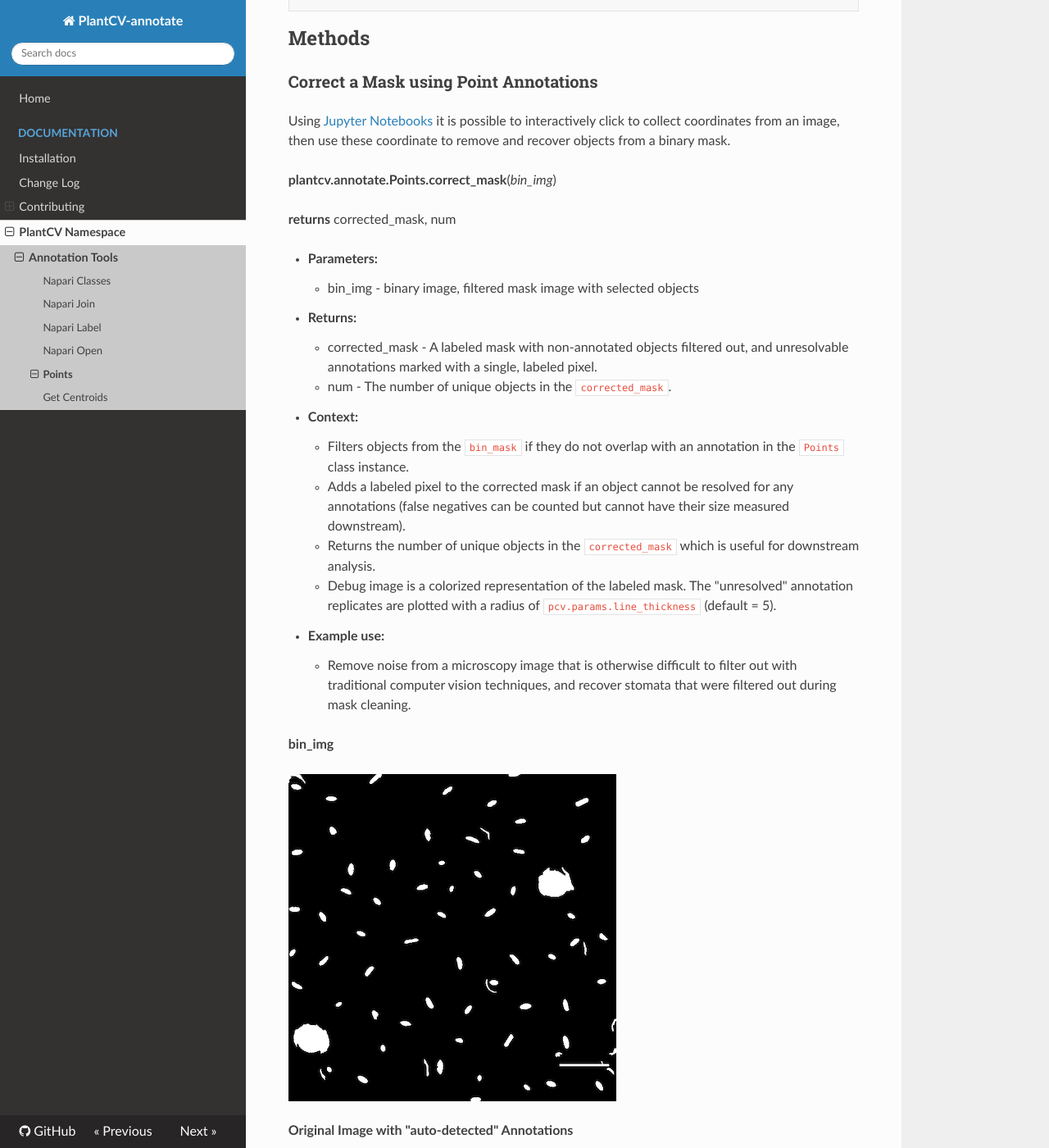
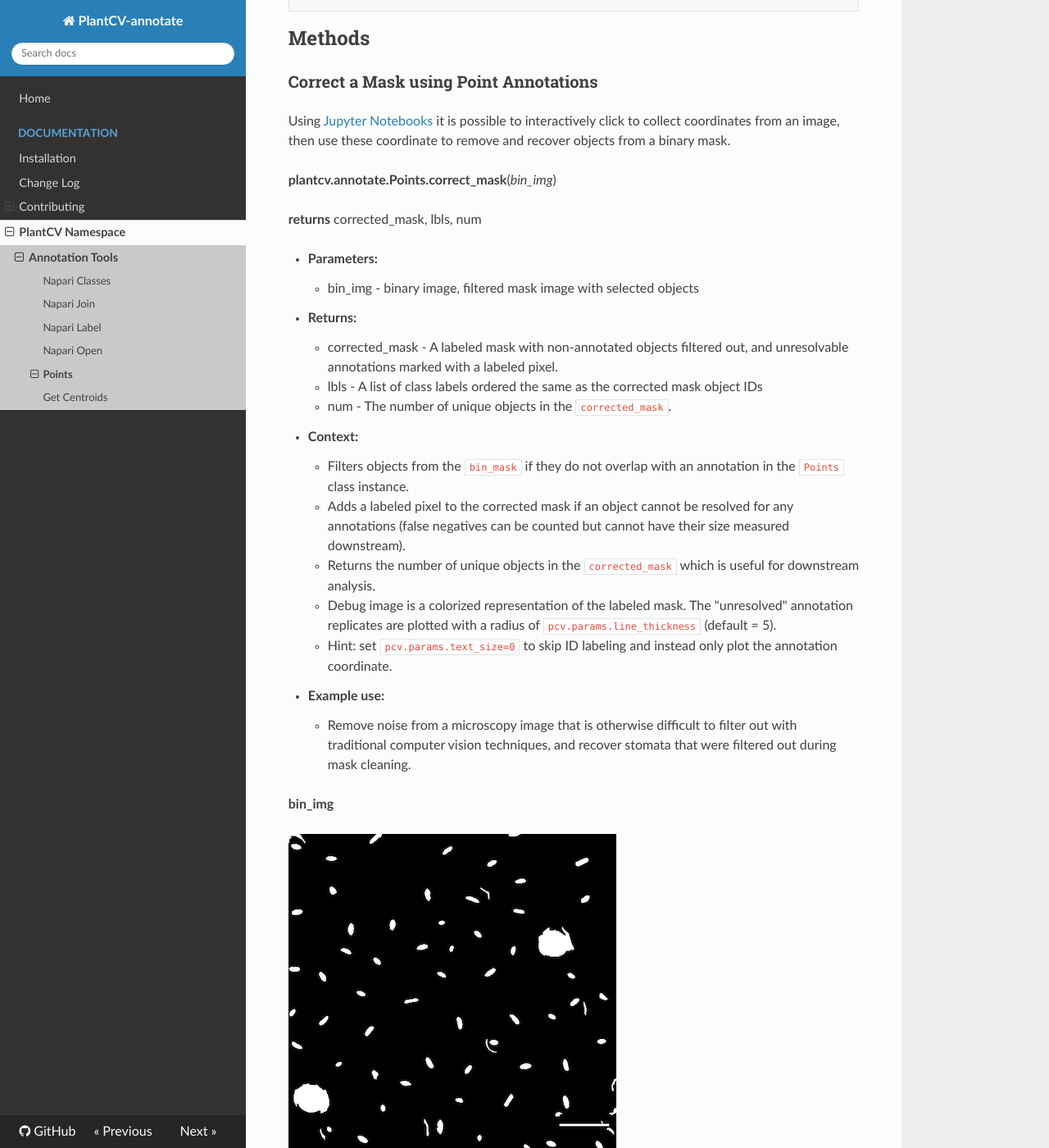
Before and after one commit to danforthcenter/plantcv-annotate, an MkDocs documentation site: the page built from docs/Points.md, in a window 1280 px wide and 1400 px high, scrolled down 1125 px. Shown: the whole window at 82% size. Built offline with MkDocs 1.6.1, drawn with Linux system fonts in a browser that asks for light colours; nearby versions of some CDN libraries; some of the changed text lies outside the part shown.

Commit message:
Update Points.md
add lbls param

````diff
--- a/docs/Points.md
+++ b/docs/Points.md
@@ -52,13 +52,14 @@ Using [Jupyter Notebooks](https://plantcv.readthedocs.io/en/stable/jupyter/) it
 
 **plantcv.annotate.Points.correct_mask**(*bin_img*)
 
-**returns** corrected_mask, num
+**returns** corrected_mask, lbls, num
 
 - **Parameters:**
     - bin_img - binary image, filtered mask image with selected objects
 
 - **Returns:**
-    - corrected_mask - A labeled mask with non-annotated objects filtered out, and unresolvable annotations marked with a single, labeled pixel.
+    - corrected_mask - A labeled mask with non-annotated objects filtered out, and unresolvable annotations marked with a labeled pixel.
+    - lbls - A list of class labels ordered the same as the corrected mask object IDs
     - num - The number of unique objects in the `corrected_mask`.
 
 - **Context:**
@@ -66,6 +67,7 @@ Using [Jupyter Notebooks](https://plantcv.readthedocs.io/en/stable/jupyter/) it
     - Adds a labeled pixel to the corrected mask if an object cannot be resolved for any annotations (false negatives can be counted but cannot have their size measured downstream).
     - Returns the number of unique objects in the `corrected_mask` which is useful for downstream analysis.
     - Debug image is a colorized representation of the labeled mask. The "unresolved" annotation replicates are plotted with a radius of `pcv.params.line_thickness` (default = 5).
+    - Hint: set `pcv.params.text_size=0` to skip ID labeling and instead only plot the annotation coordinate.
 
 - **Example use:**
     - Remove noise from a microscopy image that is otherwise difficult to filter out with traditional computer vision
@@ -93,10 +95,10 @@ marker = pcvan.Points(img=img, figsize=(12,6))
 marker.import_list(coords=centroid_coords, label="stomata")
 
 # Filter the binary mask based on corrected annotations
-corrected_mask, num = marker.correct_mask(bin_img=bin_mask)
+corrected_mask, lbls, num = marker.correct_mask(bin_img=bin_mask)
 
 # Analysis steps here
-size_img = pcv.analyze.size(img=img, labeled_mask=corrected_mask, n_labels=num)
+size_img = pcv.analyze.size(img=img, labeled_mask=corrected_mask, n_labels=num, label=lbls)
 ```
 **Annotations After Human Corrections**
 
````
